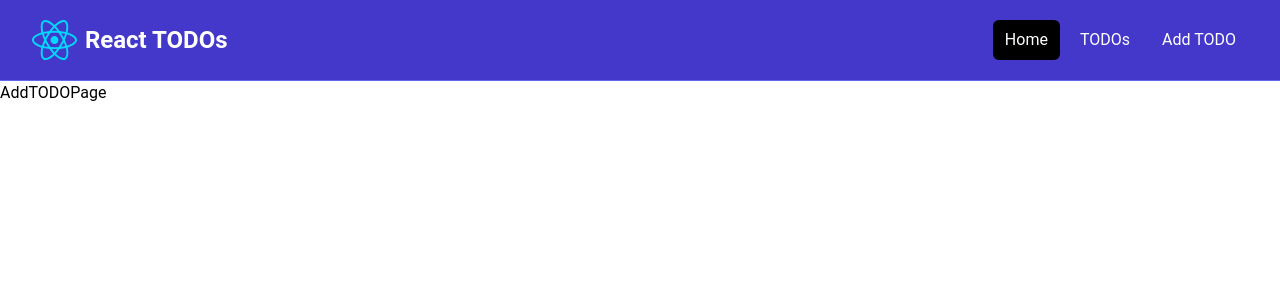
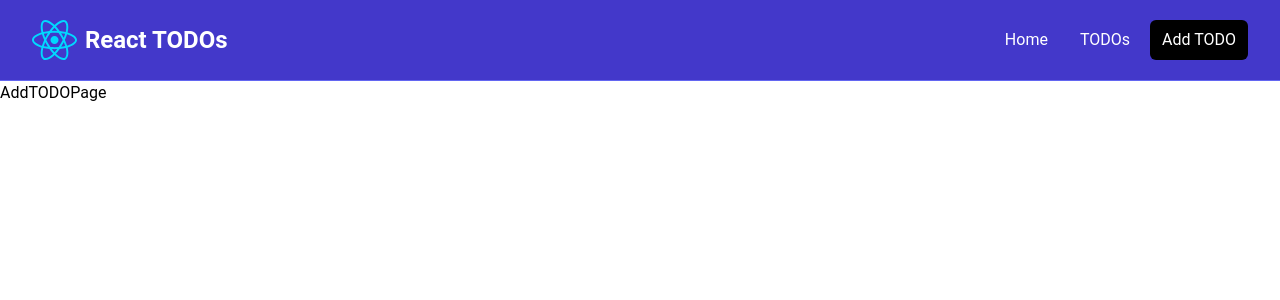
Before and after one commit to amirrh6/react-todos, a React (Vite) app: page /add-todo in a window 1280 px wide. Shown: the top 300 px of the page. Built offline with nearby package versions, Linux system fonts and the light colour scheme.

Commit message:
Highlight active link in the navbar thanks to NavLink

```diff
--- a/src/components/Navbar.jsx
+++ b/src/components/Navbar.jsx
@@ -1,14 +1,19 @@
-import { Link } from 'react-router-dom';
+import { NavLink } from 'react-router-dom';
 
 import logo from '../assets/images/logo.svg';
 
 const Navbar = () => {
+    const linkClass = ({ isActive }) =>
+        isActive
+            ? 'bg-black text-white hover:bg-gray-900 hover:text-white rounded-md px-3 py-2'
+            : 'text-white hover:bg-gray-900 hover:text-white rounded-md px-3 py-2';
+
     return (
         <nav className="bg-indigo-700 border-b border-indigo-500">
             <div className="mx-auto max-w-7xl px-2 sm:px-6 lg:px-8">
                 <div className="flex h-20 items-center justify-between">
                     <div className="flex flex-1 items-center justify-center md:items-stretch md:justify-start">
-                        <Link className="flex flex-shrink-0 items-center mr-4" to="/">
+                        <NavLink className="flex flex-shrink-0 items-center mr-4" to="/">
                             <img
                                 className="h-10 w-auto"
                                 src={logo}
@@ -18,27 +23,18 @@ const Navbar = () => {
                             <span className="hidden md:block text-white text-2xl font-bold ml-2">
                                 React TODOs
                             </span>
-                        </Link>
+                        </NavLink>
                         <div className="md:ml-auto">
                             <div className="flex space-x-2">
-                                <Link
-                                    to="/"
-                                    className="text-white bg-black hover:bg-gray-900 hover:text-white rounded-md px-3 py-2"
-                                >
+                                <NavLink to="/" className={linkClass}>
                                     Home
-                                </Link>
-                                <Link
-                                    to="/todos"
-                                    className="text-white hover:bg-gray-900 hover:text-white rounded-md px-3 py-2"
-                                >
+                                </NavLink>
+                                <NavLink to="/todos" className={linkClass}>
                                     TODOs
-                                </Link>
-                                <Link
-                                    to="/add-todo"
-                                    className="text-white hover:bg-gray-900 hover:text-white rounded-md px-3 py-2"
-                                >
+                                </NavLink>
+                                <NavLink to="/add-todo" className={linkClass}>
                                     Add TODO
-                                </Link>
+                                </NavLink>
                             </div>
                         </div>
                     </div>
```
